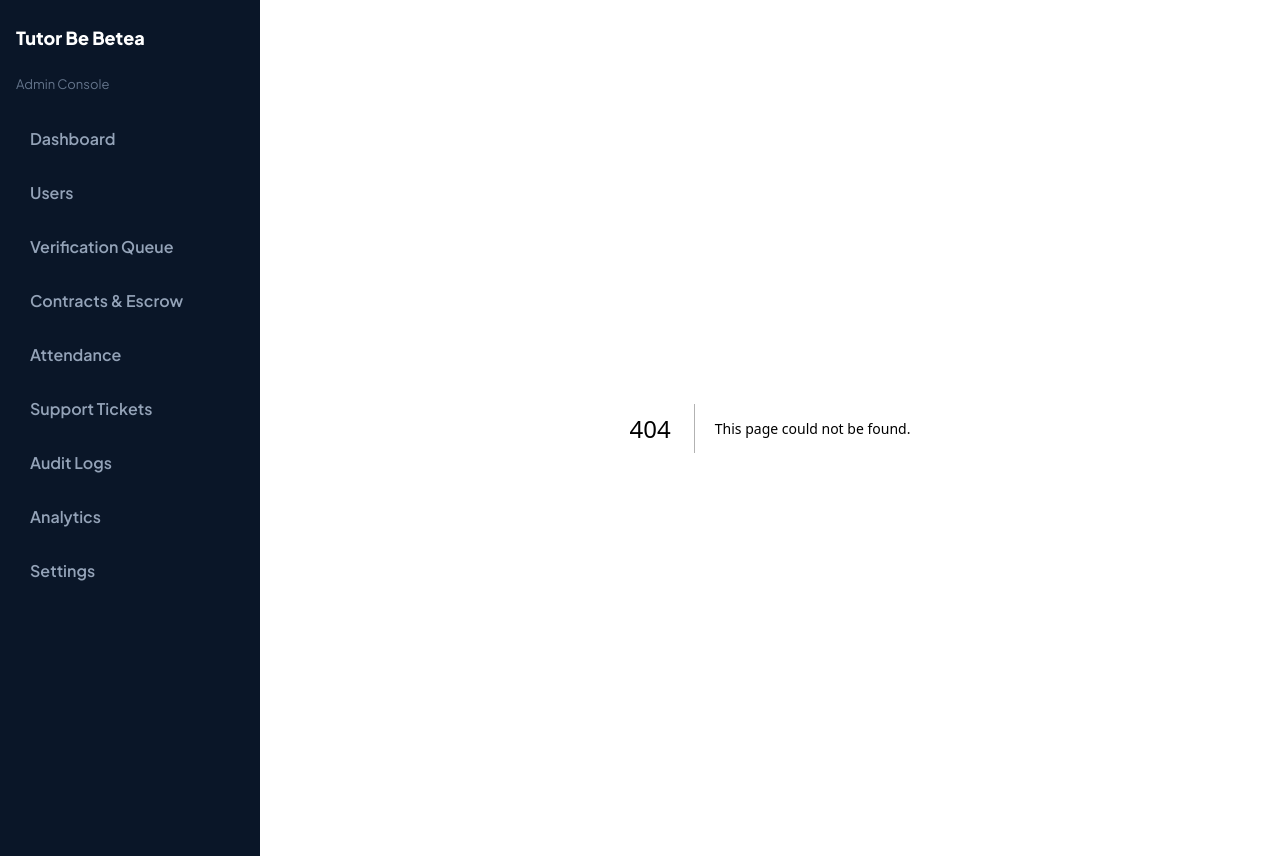
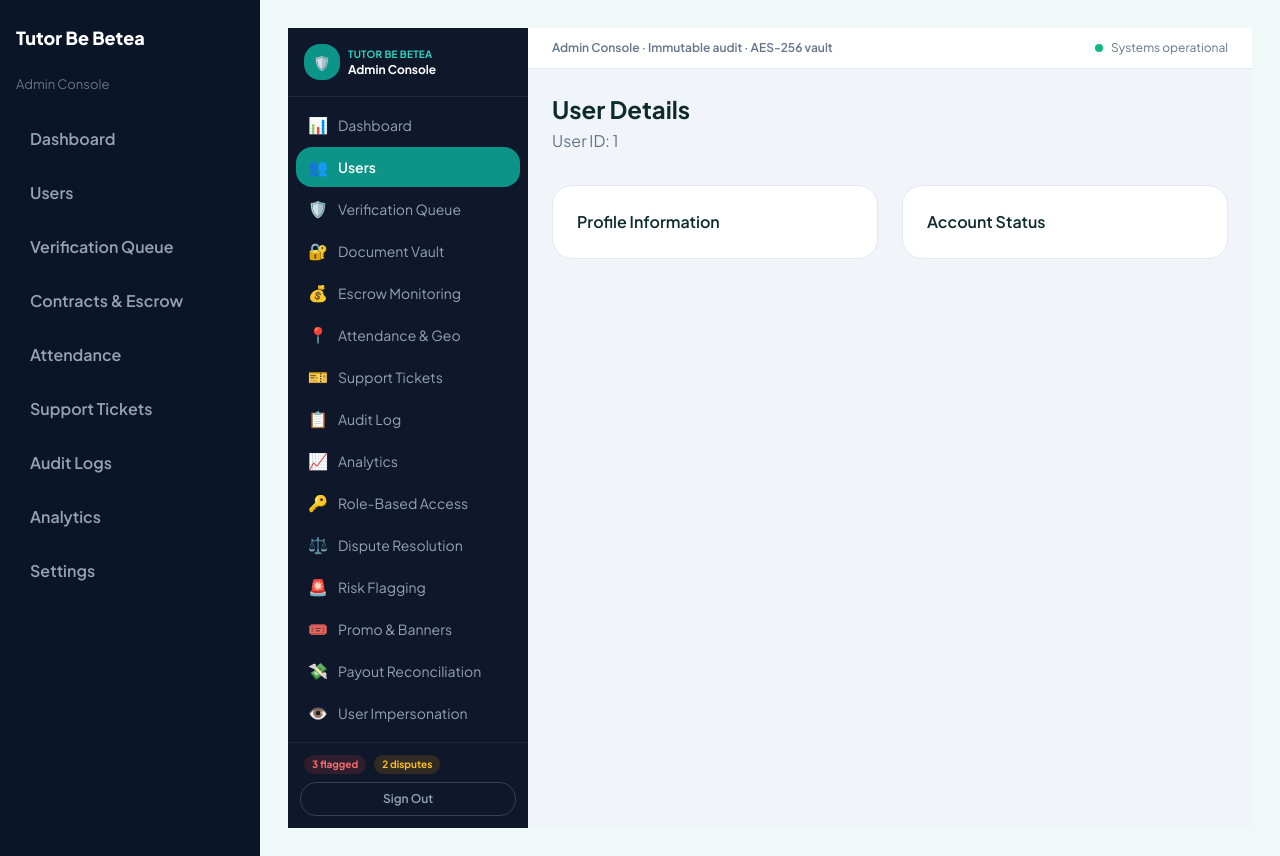
Before and after one commit to Zeordi/tutor-be-betea, a Next.js app in the folder apps/admin/: page /users/1 in a window 1280 px wide. Before the commit this address had no page. Built offline with nearby package versions, Linux system fonts and the light colour scheme.

Commit message:
Create [id]/page.tsx

```diff
--- /dev/null
+++ b/apps/admin/app/(dashboard)/users/[id]/page.tsx
@@ -0,0 +1,27 @@
+interface Props {
+  params: Promise<{ id: string }>;
+}
+
+export default async function UserDetailPage({ params }: Props) {
+  const { id } = await params;
+
+  return (
+    <div>
+      <h1 className="text-2xl font-bold text-[var(--foreground)]">
+        User Details
+      </h1>
+      <p className="mt-1 text-[var(--secondary)]">User ID: {id}</p>
+
+      <div className="mt-8 grid gap-6 md:grid-cols-2">
+        <div className="rounded-2xl border border-[var(--border)] bg-[var(--surface)] p-6">
+          <h3 className="font-semibold">Profile Information</h3>
+          {/* TODO: User data */}
+        </div>
+        <div className="rounded-2xl border border-[var(--border)] bg-[var(--surface)] p-6">
+          <h3 className="font-semibold">Account Status</h3>
+          {/* TODO: Status, roles, actions */}
+        </div>
+      </div>
+    </div>
+  );
+}
```
